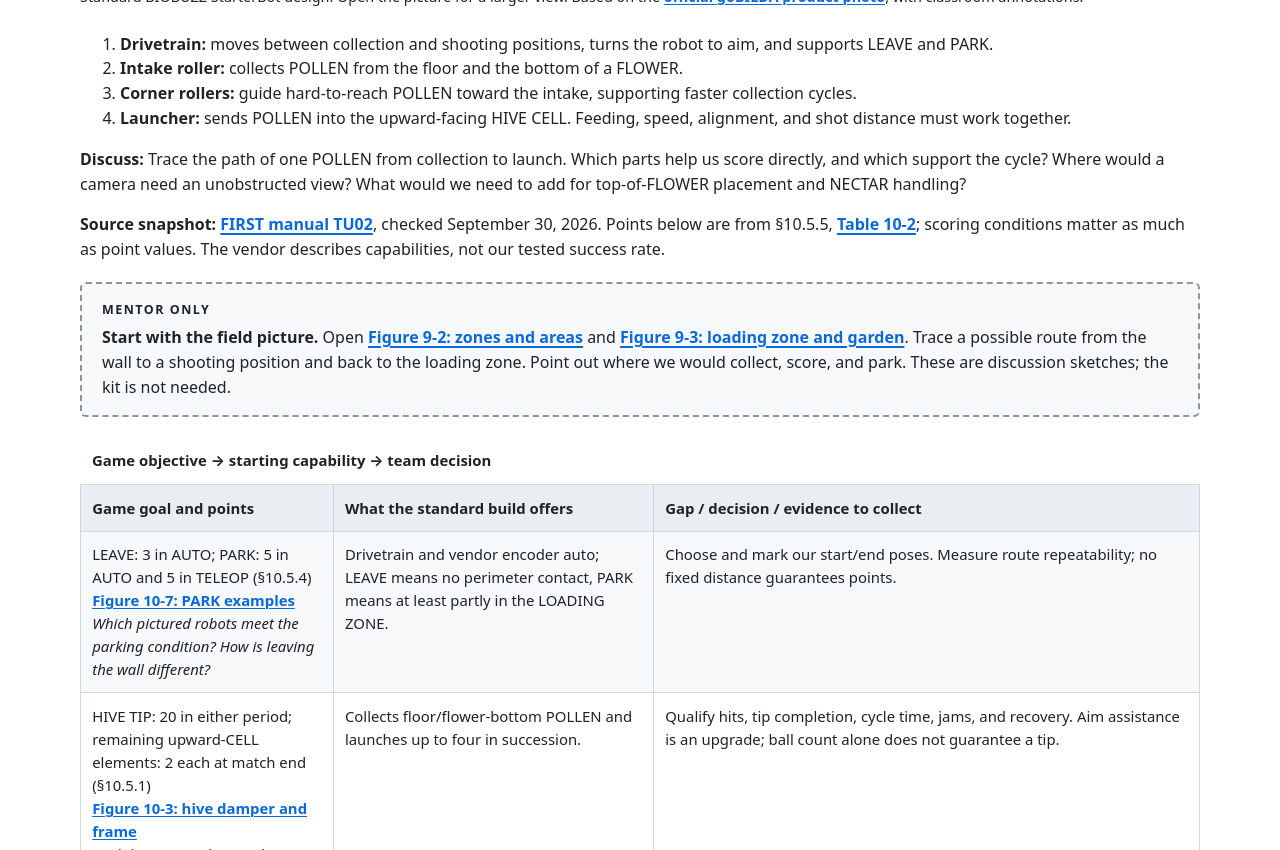
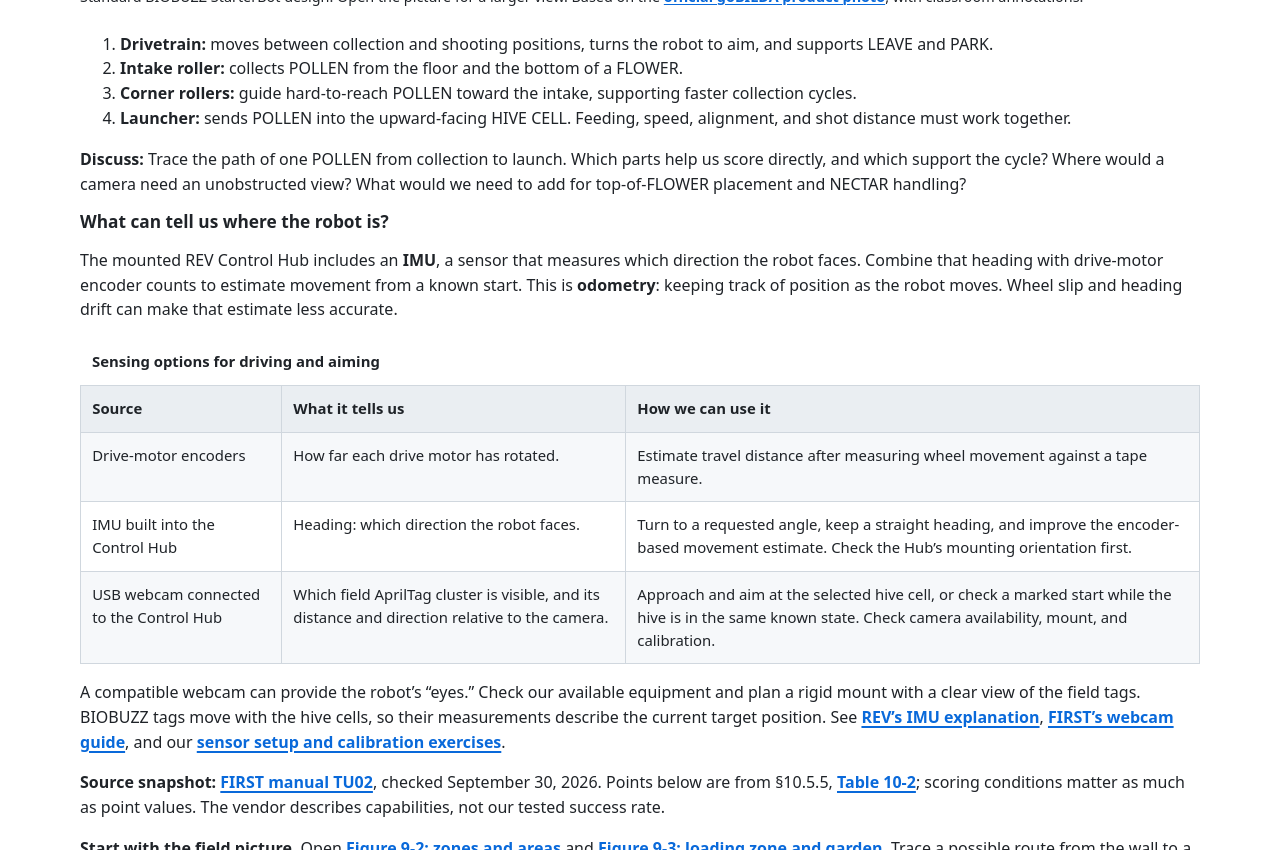
Before and after one commit to jfgordon2/ftc-2026, a Jekyll site: the page lessons/0004-decide-what-our-robot-should-do.html, which Jekyll copies as it is, in a window 1280 px wide and 900 px high, scrolled down 2688 px, cut to the strip 50-900 px from the top of the window. Built offline with Jekyll 4.4.1, drawn with Linux system fonts in a browser that asks for light colours; some of the changed lines change nothing that is shown; some of the changed text lies outside the part shown.

Commit message:
cleanup lesson 4

```diff
--- a/lessons/0004-decide-what-our-robot-should-do.html
+++ b/lessons/0004-decide-what-our-robot-should-do.html
@@ -74,8 +74,20 @@
           <li><strong>Launcher:</strong> sends POLLEN into the upward-facing HIVE CELL. Feeding, speed, alignment, and shot distance must work together.</li>
         </ol>
         <p><strong>Discuss:</strong> Trace the path of one POLLEN from collection to launch. Which parts help us score directly, and which support the cycle? Where would a camera need an unobstructed view? What would we need to add for top-of-FLOWER placement and NECTAR handling?</p>
+        <h3>What can tell us where the robot is?</h3>
+        <p>The mounted REV Control Hub includes an <strong>IMU</strong>, a sensor that measures which direction the robot faces. Combine that heading with drive-motor encoder counts to estimate movement from a known start. This is <strong>odometry</strong>: keeping track of position as the robot moves. Wheel slip and heading drift can make that estimate less accurate.</p>
+        <table class="course-map">
+          <caption>Sensing options for driving and aiming</caption>
+          <thead><tr><th scope="col">Source</th><th scope="col">What it tells us</th><th scope="col">How we can use it</th></tr></thead>
+          <tbody>
+            <tr><td data-label="Source">Drive-motor encoders</td><td data-label="What it tells us">How far each drive motor has rotated.</td><td data-label="How we can use it">Estimate travel distance after measuring wheel movement against a tape measure.</td></tr>
+            <tr><td data-label="Source">IMU built into the Control Hub</td><td data-label="What it tells us">Heading: which direction the robot faces.</td><td data-label="How we can use it">Turn to a requested angle, keep a straight heading, and improve the encoder-based movement estimate. Check the Hub’s mounting orientation first.</td></tr>
+            <tr><td data-label="Source">USB webcam connected to the Control Hub</td><td data-label="What it tells us">Which field AprilTag cluster is visible, and its distance and direction relative to the camera.</td><td data-label="How we can use it">Approach and aim at the selected hive cell, or check a marked start while the hive is in the same known state. Check camera availability, mount, and calibration.</td></tr>
+          </tbody>
+        </table>
+        <p>A compatible webcam can provide the robot’s “eyes.” Check our available equipment and plan a rigid mount with a clear view of the field tags. BIOBUZZ tags move with the hive cells, so their measurements describe the current target position. See <a href="https://docs.revrobotics.com/duo-control/sensors/i2c/imu">REV’s IMU explanation</a>, <a href="https://ftc-docs.firstinspires.org/en/latest/apriltag/vision_portal/visionportal_webcams/visionportal-webcams.html">FIRST’s webcam guide</a>, and our <a href="../reference/meeting4-starterbot-calibration.html">sensor setup and calibration exercises</a>.</p>
         <p><strong>Source snapshot:</strong> <a href="https://ftc-resources.firstinspires.org/ftc/game/cm-html">FIRST manual TU02</a>, checked September 30, 2026. Points below are from §10.5.5, <a href="https://ftc-resources.firstinspires.org/ftc/game/cm-html/BIOBUZZ%20Competition%20Manual%20-%20TU02.htm#_Ref174031617" target="_blank" rel="noopener">Table 10-2</a>; scoring conditions matter as much as point values. The vendor describes capabilities, not our tested success rate.</p>
-        <aside class="mentor-note"><strong>Start with the field picture.</strong> Open <a href="https://ftc-resources.firstinspires.org/ftc/game/cm-html/BIOBUZZ%20Competition%20Manual%20-%20TU02.htm#_Ref206129987" target="_blank" rel="noopener">Figure 9-2: zones and areas</a> and <a href="https://ftc-resources.firstinspires.org/ftc/game/cm-html/BIOBUZZ%20Competition%20Manual%20-%20TU02.htm#_Ref239193872" target="_blank" rel="noopener">Figure 9-3: loading zone and garden</a>. Trace a possible route from the wall to a shooting position and back to the loading zone. Point out where we would collect, score, and park. These are discussion sketches; the kit is not needed.</aside>
+        <p><strong>Start with the field picture.</strong> Open <a href="https://ftc-resources.firstinspires.org/ftc/game/cm-html/BIOBUZZ%20Competition%20Manual%20-%20TU02.htm#_Ref206129987" target="_blank" rel="noopener">Figure 9-2: zones and areas</a> and <a href="https://ftc-resources.firstinspires.org/ftc/game/cm-html/BIOBUZZ%20Competition%20Manual%20-%20TU02.htm#_Ref239193872" target="_blank" rel="noopener">Figure 9-3: loading zone and garden</a>. Trace a possible route from the wall to a shooting position and back to the loading zone. Point out where we would collect, score, and park. These are discussion sketches; the kit is not needed.</p>
         <table class="course-map">
           <caption>Game objective → starting capability → team decision</caption>
           <thead><tr><th scope="col">Game goal and points</th><th scope="col">What the standard build offers</th><th scope="col">Gap / decision / evidence to collect</th></tr></thead>
@@ -93,7 +105,7 @@
         <ol>
           <li><strong>Baseline first:</strong> plan assembly of the standard intake/feeder/launcher; name the owner and the first reliability test after assembly.</li>
           <li><strong>Score reliably:</strong> choose a fixed shooting location and measure hits, tips, and cycle time before adding range-dependent velocity.</li>
-          <li><strong>Aim upgrade:</strong> inventory an available camera, mount it rigidly, select the correct cell, and plan loss-of-target behavior. No webcam is listed in this build’s required components; check team inventory before buying.</li>
+          <li><strong>Sensing and aim upgrade:</strong> use the Control Hub’s included IMU with drive encoders for movement estimates. Check for an available USB webcam, plan its mount, select the correct cell, and decide what happens when heading or tag data becomes unavailable.</li>
           <li><strong>AUTO:</strong> choose LEAVE/PARK and a measured route first. Select alliance, cell, a measured start/shot/park route, and mode during INIT. Trace approach → drive to tag → shoot preloads → reverse tag movements → park. Compare a park-only fallback with a shooting attempt; measure time and validate each route before using it in a match.</li>
           <li><strong>Mechanism gap:</strong> choose NECTAR/FLOWER work, GARDEN release, or improved intake reliability as the next project. Record value, build time, test, owner, and what must work first.</li>
         </ol>
@@ -185,17 +197,17 @@
         <p>Begin with every row. Add a row if the team's game reading finds another legal action. Do not delete an action to avoid deciding it; classify it unavailable or optional with a reason.</p>
         <table class="record-table">
           <caption>Game-action inventory before controls</caption>
-          <thead><tr><th scope="col">Candidate action</th><th scope="col">Current manual grounding</th><th scope="col">Installed evidence</th><th scope="col">Team classification and rationale</th></tr></thead>
+          <thead><tr><th scope="col">Candidate action</th><th scope="col">Current manual grounding</th><th scope="col">Team classification and rationale</th></tr></thead>
           <tbody>
-            <tr><td data-label="Action">Drive, steer, align, and stop during TELEOP</td><td data-label="Manual">Sections 10.1, 10.4, 10.5.4; G412-G413</td><td data-label="Installed evidence">Meeting 2 map / M2 source/control handoff / blocker: __________</td><td data-label="Decision">Required / Optional / Unavailable because __________</td></tr>
-            <tr><td data-label="Action">Collect allowed POLLEN or NECTAR</td><td data-label="Manual">Sections 10.1, 10.5.3; G407-G409; G418 for POLLEN removal from a FLOWER</td><td data-label="Installed evidence">Installed / Absent / Unknown; evidence: __________</td><td data-label="Decision">Required / Optional / Unavailable because __________</td></tr>
-            <tr><td data-label="Action">Retain, transport, and release a scoring element</td><td data-label="Manual">Sections 10.1 and 10.5; G407-G408</td><td data-label="Installed evidence">Installed / Absent / Unknown; evidence: __________</td><td data-label="Decision">Required / Optional / Unavailable because __________</td></tr>
-            <tr><td data-label="Action">Launch a scoring element into the upward-facing HIVE CELL</td><td data-label="Manual">Section 10.5.1; G417</td><td data-label="Installed evidence">Installed / Absent / Unknown; evidence: __________</td><td data-label="Decision">Required / Optional / Unavailable because __________</td></tr>
-            <tr><td data-label="Action">Place allowed POLLEN or NECTAR into the top of a FLOWER</td><td data-label="Manual">Section 10.5.2; G410 and G418</td><td data-label="Installed evidence">Installed / Absent / Unknown; evidence: __________</td><td data-label="Decision">Required / Optional / Unavailable because __________</td></tr>
-            <tr><td data-label="Action">Move or release an allowed scoring element into the team's GARDEN</td><td data-label="Manual">Sections 10.1 and 10.5.3; G407-G408</td><td data-label="Installed evidence">Installed / Absent / Unknown; evidence: __________</td><td data-label="Decision">Required / Optional / Unavailable because __________</td></tr>
-            <tr><td data-label="Action">Return the robot to the LOADING ZONE for TELEOP PARK</td><td data-label="Manual">Sections 10.1 and 10.5.4</td><td data-label="Installed evidence">Meeting 2 map / M2 source/control handoff / blocker: __________</td><td data-label="Decision">Required / Optional / Unavailable because __________</td></tr>
-            <tr><td data-label="Action">Reverse, clear, or recover each selected mechanism</td><td data-label="Manual">Supporting control for selected action; no scoring claim</td><td data-label="Installed evidence">Needed / Not needed / Unknown because __________</td><td data-label="Decision">Required / Optional / Unavailable because __________</td></tr>
-            <tr><td data-label="Action">Other legal TELEOP action: __________</td><td data-label="Manual">Exact section/rule: __________</td><td data-label="Installed evidence">Installed / Absent / Unknown; evidence: __________</td><td data-label="Decision">Required / Optional / Unavailable because __________</td></tr>
+            <tr><td data-label="Action">Drive, steer, align, and stop during TELEOP</td><td data-label="Manual">Sections 10.1, 10.4, 10.5.4; G412-G413</td><td data-label="Decision">Required / Optional / Unavailable because __________</td></tr>
+            <tr><td data-label="Action">Collect allowed POLLEN or NECTAR</td><td data-label="Manual">Sections 10.1, 10.5.3; G407-G409; G418 for POLLEN removal from a FLOWER</td><td data-label="Decision">Required / Optional / Unavailable because __________</td></tr>
+            <tr><td data-label="Action">Retain, transport, and release a scoring element</td><td data-label="Manual">Sections 10.1 and 10.5; G407-G408</td><td data-label="Decision">Required / Optional / Unavailable because __________</td></tr>
+            <tr><td data-label="Action">Launch a scoring element into the upward-facing HIVE CELL</td><td data-label="Manual">Section 10.5.1; G417</td><td data-label="Decision">Required / Optional / Unavailable because __________</td></tr>
+            <tr><td data-label="Action">Place allowed POLLEN or NECTAR into the top of a FLOWER</td><td data-label="Manual">Section 10.5.2; G410 and G418</td><td data-label="Decision">Required / Optional / Unavailable because __________</td></tr>
+            <tr><td data-label="Action">Move or release an allowed scoring element into the team's GARDEN</td><td data-label="Manual">Sections 10.1 and 10.5.3; G407-G408</td><td data-label="Decision">Required / Optional / Unavailable because __________</td></tr>
+            <tr><td data-label="Action">Return the robot to the LOADING ZONE for TELEOP PARK</td><td data-label="Manual">Sections 10.1 and 10.5.4</td><td data-label="Decision">Required / Optional / Unavailable because __________</td></tr>
+            <tr><td data-label="Action">Reverse, clear, or recover each selected mechanism</td><td data-label="Manual">Supporting control for selected action; no scoring claim</td><td data-label="Decision">Required / Optional / Unavailable because __________</td></tr>
+            <tr><td data-label="Action">Other legal TELEOP action: __________</td><td data-label="Manual">Exact section/rule: __________</td><td data-label="Decision">Required / Optional / Unavailable because __________</td></tr>
           </tbody>
         </table>
       </section>
@@ -243,7 +255,7 @@
         <ol>
           <li>One partner acts as the operator; the other reads each of the six test cases and asks what should happen.</li>
           <li>Explain why both buttons select STOP and why releasing the button must write zero.</li>
-          <li>Use the <a href="#record">blank control-design record</a> for one actual team action. Change the example choices wherever our robot or workload needs something different.</li>
+          <li>Use the <a href="#record">six-question control map</a> for one actual team action. Change the example choices wherever our robot or workload needs something different.</li>
         </ol>
         <p><strong>Finished result:</strong> you can trace action → operator → input → decision → output → test, and distinguish a proposed control from a tested mechanism.</p>
       </section>
@@ -286,37 +298,46 @@
       </section>
 
       <section id="record" aria-labelledby="record-title">
-        <h2 id="record-title">Build the control-design record</h2>
-        <p><a class="claim-label measure-it" href="../docs/research/curriculum-documentation-grounding.html#m04-m01">Measure it M04-M01</a> <strong>Status: pending delivery evidence.</strong> Complete one row for every inventory action, including optional and unavailable actions. Duplicate the row on the team worksheet as needed.</p>
-        <p><strong>Record identity:</strong> trial details (paper review today): __________; date: __________; manual revision and access date: __________; Team Update/Q&amp;A checked: __________; robot manufacturer/revision: __________; active configuration: __________; matching source artifact and M2 handoff record: __________; student recorder: __________; checker: __________.</p>
+        <h2 id="record-title">Our control map</h2>
+        <p>Use one copy of the six questions below for each action we want to control. Write button names in everyday language, such as “gamepad 1 right trigger.” We can look up the Java names when we code.</p>
+        <p><strong>Fill in once for the whole map:</strong> team/pair: __________; date/version: __________; robot: standard StarterBot, ordered — not built; <a href="#follow">game-action inventory and rule references</a>: __________.</p>
+        <p>Keep Required / Optional / Unavailable decisions in the action inventory. For an action we are not adding, write “no control planned” there and give a reason; it does not need another six-question record.</p>
         <table class="record-table">
-          <caption>Repeat this complete control-map record for every action</caption>
+          <caption>One action, six questions</caption>
           <tbody>
-            <tr><th scope="row">Action and game source</th><td>Plain action: __________; exact manual section/rule: __________</td></tr>
-            <tr><th scope="row">Availability evidence</th><td>Ordered — not built / Planned addition / Practice robot only; exact vendor source or inventory evidence: __________</td></tr>
-            <tr><th scope="row">Classification and rationale</th><td>Required / Optional / Unavailable because __________; event-plan value: __________</td></tr>
-            <tr><th scope="row">Operator workload</th><td>Operator role: __________; concurrent driving/scoring/recovery tasks: __________</td></tr>
-            <tr><th scope="row">Input behavior</th><td>Proportional / Held / One-press / No control; why this behavior fits: __________</td></tr>
-            <tr><th scope="row">Proposed control</th><td>Gamepad 1 / Gamepad 2 / No control; exact API field after behavior review: __________</td></tr>
-            <tr><th scope="row">Reverse or recovery</th><td>Needed / Not needed / Unknown; request and reason: __________</td></tr>
-            <tr><th scope="row">Operator feedback</th><td>What the operator must see, hear, or feel, and when: __________</td></tr>
-            <tr><th scope="row">Safe release</th><td>Exact intended zero/safe hold/other sourced state: __________; evidence required: __________</td></tr>
-            <tr><th scope="row">Conflicts and priority</th><td>Conflicting actions: __________; prevent, prioritize, or block because: __________</td></tr>
-            <tr><th scope="row">Telemetry</th><td>Input, decision/state, commanded output, fault/limit, or other diagnostic fields: __________</td></tr>
-            <tr><th scope="row">Acceptance evidence</th><td>What Meetings 5-8 must visibly prove before this action is qualified: __________</td></tr>
-            <tr><th scope="row">Approval</th><td>Proposed by: __________; student reviewer: __________; mentor safety review: __________; team approver/date: __________</td></tr>
+            <tr><th scope="row">1. What should the robot do?</th><td>Action: __________<br>Why do we need it? __________</td></tr>
+            <tr><th scope="row">2. Who controls it, and with what?</th><td>Driver / other operator: __________<br>Gamepad 1 / 2; button, trigger, or stick: __________</td></tr>
+            <tr><th scope="row">3. How does the input work?</th><td>Hold to run / press once / vary with stick or trigger: __________<br>While using it, the robot should: __________</td></tr>
+            <tr><th scope="row">4. What happens when we let go?</th><td>On release or stick returning to center: __________<br>When Driver Station Stop is pressed: __________</td></tr>
+            <tr><th scope="row">5. What if something goes wrong?</th><td>If two controls conflict, the robot should: __________<br>If it jams or fails, the operator should: __________</td></tr>
+            <tr><th scope="row">6. How will we know it works?</th><td>What we should see on the robot or Driver Station: __________<br>One test to try after assembly: __________<br>Still to find out / who will check: __________</td></tr>
           </tbody>
         </table>
+        <p><strong>Today:</strong> act out the controls with your partner. Say “press,” “hold,” “release,” “both at once,” and “Stop”; explain what the robot should do. Write “needs checking” for anything we cannot answer yet. A paper plan is not a passed robot test.</p>
 
-        <h3>One-gamepad or two-gamepad decision</h3>
-        <p><strong>One-gamepad rehearsal evidence:</strong> concurrent tasks completed/missed: __________; hand conflicts: __________; communication load: __________; recovery access: __________.</p>
-        <p><strong>Two-gamepad rehearsal evidence:</strong> concurrent tasks completed/missed: __________; hand conflicts: __________; communication load: __________; recovery access: __________.</p>
-        <p><strong>Team decision:</strong> use one / two gamepads because __________. Driver responsibilities: __________. Other operator responsibilities: __________. Proposed by: __________. Student reviewer: __________. Mentor safety review: __________. Team approval/date: __________.</p>
+        <h3>Choose one or two gamepads</h3>
+        <p>Try the same pretend driving-and-scoring task both ways. What was awkward or missed with <strong>one gamepad</strong>? __________ With <strong>two gamepads</strong>? __________</p>
+        <p><strong>Our choice:</strong> one / two because __________. Driver handles: __________. Other operator handles: __________.</p>
+        <p><strong>Review once for the whole map:</strong> students: __________; mentor: __________; date: __________. Ready for coding / needs changes: __________. Open questions: __________.</p>
+
+        <details>
+          <summary>For the coding session: connect the plan to the code</summary>
+          <p>Complete these details before enabling the action on the assembled robot. Use the six answers above and the existing action inventory; do not make students copy the same decisions again.</p>
+          <table class="record-table">
+            <caption>Coding handoff for each action</caption>
+            <tbody>
+              <tr><th scope="row">Code and hardware</th><td>Java input field: __________; configured device names/types/directions: __________; matching source or configuration record: __________</td></tr>
+              <tr><th scope="row">Settings and feedback</th><td>Measured or sourced limits: __________; telemetry for requested action, actual state, output, and faults: __________</td></tr>
+              <tr><th scope="row">Test result</th><td>Press/hold/release, conflicting inputs, recovery, and Stop results: __________; code/configuration version: __________; checked by/date: __________</td></tr>
+            </tbody>
+          </table>
+          <p><a class="claim-label measure-it" href="../docs/research/curriculum-documentation-grounding.html#m04-m01">Measure it M04-M01</a> Physical test evidence remains pending until assembly and testing.</p>
+        </details>
       </section>
 
       <section id="test" aria-labelledby="test-title">
         <h2 id="test-title">Review the map before approval</h2>
-        <p>This is a paper and source review, not a powered robot test. Read every action aloud and reject incomplete rows.</p>
+        <p>This is a paper review, not a powered robot test. Read each action aloud, rehearse its controls, and mark unanswered questions for follow-up.</p>
         <ol>
           <li><strong>Game check:</strong> verify each season claim against the named current manual section or rule. <strong>Pass:</strong> the citation supports the action and constraint; open interpretation questions are blocked, not guessed.</li>
           <li><strong>Scope check:</strong> check planned capabilities against vendor documents; reserve installed claims for the existing practice robots. <strong>Pass:</strong> vendor assumptions, installed evidence, and unknowns are distinct.</li>
@@ -326,7 +347,7 @@
           <li><strong>Diagnosis check:</strong> trace proposed telemetry from input through decision/state to commanded output or safe state. <strong>Pass:</strong> Meeting 7 can distinguish a wrong request from a wrong decision or output.</li>
           <li><strong>Source-scope check:</strong> search the map for every number and control name. <strong>Pass:</strong> each is an actual team assignment, exact-source fact, or pending measurement; none came from the unmatched vendor path.</li>
         </ol>
-        <p class="success-check">Approval gate: every action is present, every required field is complete, all blockers are explicit, the gamepad-count rationale is signed, and the team can explain what Meetings 5-8 must implement and prove. Otherwise mark the map <strong>provisional</strong>.</p>
+        <p class="success-check">Ready for coding: every inventory action has a control plan or a reason for having none; the six questions are answered for each planned control; the gamepad choice is reviewed; and remaining checks have owners. Hardware settings and physical tests are completed in the coding handoff before powered use.</p>
       </section>
 
       <section id="fallback" aria-labelledby="fallback-title">
@@ -345,7 +366,7 @@
 
       <section id="evidence" aria-labelledby="evidence-title">
         <h2 id="evidence-title">Show what you learned</h2>
-        <p><strong>Keep:</strong> current-source revision record; annotated game sections and rules; complete inventory; planned-build status and separate practice-robot evidence; every action's control-design row; one/two-gamepad rehearsal notes; conflict decisions; signatures; and the provisional-blocker list or approved map revision.</p>
+        <p><strong>Keep:</strong> current-source revision record; annotated game sections and rules; complete inventory; planned-build status and separate practice-robot evidence; the six-question records for planned controls; one/two-gamepad rehearsal notes; conflict decisions; signatures; and the provisional-blocker list or approved map revision.</p>
         <h3>Each student explains</h3>
         <p>Without partner help, choose one action and explain its manual grounding, planned capability and readiness evidence, classification rationale, workload, behavior type, proposed assignment or no-control decision, recovery, feedback, safe release, conflict policy, telemetry, and acceptance evidence. Then explain one fact that remains pending.</p>
         <h3>Record each student's evidence</h3>
```
